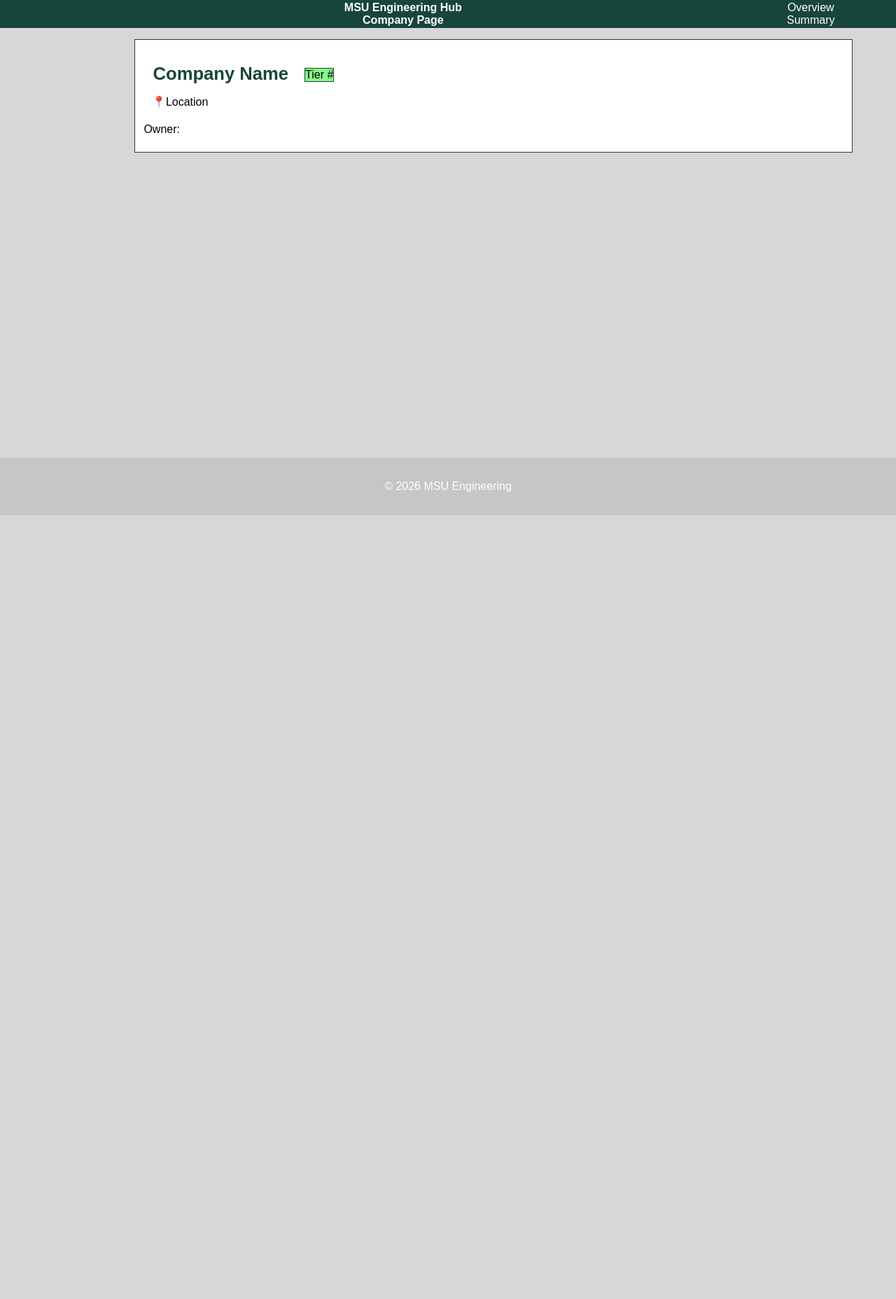
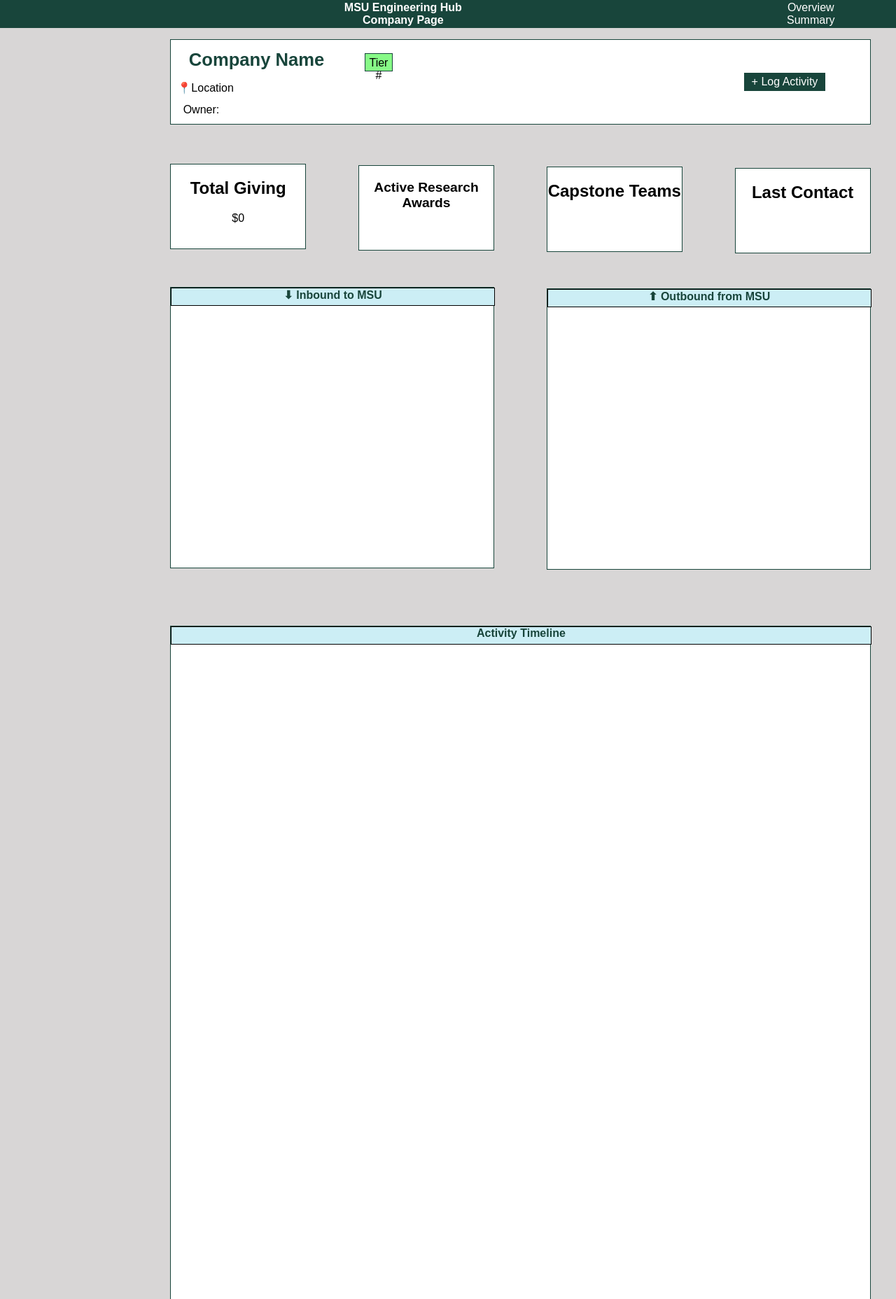
Before and after one commit to sungodemk/msu-engineering-engagement-hub, a Flask app: page /company in a window 1280 px wide. Shown: the part 64-1920 px from the top of the page at 70% size. Before the commit the page ends 800 px from the top, so only its background shows below. Run offline with Flask 3, Linux system fonts and the light colour scheme.

Commit message:
Added more feature boxes into Company Page

```diff
--- a/static/css/company_page.css
+++ b/static/css/company_page.css
@@ -9,11 +9,11 @@ body {
 }
 
 .title_box {
-    width: 70vw;
-    height: 20vh;
+    width: 68vw;
+    height: 15vh;
     position: relative;
     top: 2vh;
-    left: 15vw;
+    left: 19vw;
 
     background-color: white;
     color: #18453B;
@@ -40,14 +40,16 @@ body {
     color: black;
     position: relative;
     top: 1vh;
-    right: 32vw;
+    right: 27vw;
 }
 
 .tier_box {
+    width: 3vw;
+    height: 3vh;
     background-color: rgb(135, 250, 135);
     position: relative;
-    top: -3.8vh;
-    right: 35vw;
+    top: -3.5vh;
+    right: 20vw;
     border: 0.01vw solid #18453B;
 }
 
@@ -55,12 +57,158 @@ body {
     font-size: 1.0em;
     color: black;
     position: relative;
+    top: 0.5vh;
+    text-align: center;
 }
 
 .owner {
     font-size: 1.0em;
     color: black;
     position: relative;
-    top: 6vh;
-    right: 70vw;
+    top: 5vh;
+    right: 51vw;
 }
+
+
+
+.log_ac_box {
+    height: 2vw;
+    width: 9vw;
+    background-color: #18453B;
+    color: white;
+    position: relative;
+    border: 0.05vw solid #18453B;
+    text-align: center;
+    font-size: 1.0em;
+}
+
+.total_giving_box {
+    width: 15vw;
+    height: 15vh;
+    background-color: white;
+    color: black;
+    font-size: 1.0em;
+    text-align: center;
+    position: relative;
+    top: 9vh;
+    left: 19vw;
+    border: 0.01vw solid #18453B;
+}
+
+.total_giving_amount {
+    font-size: 1.0em;
+    text-align: center;
+    color: black;
+    position: relative;
+}
+
+.award_box {
+    width: 15vw;
+    height: 15vh;
+    background-color: white;
+    position: relative;
+    top: -6vh;
+    left: 40vw;
+    border: 0.01vw solid #18453B;
+}
+
+.award_text {
+    font-size: 1.2em;
+    color: black;
+    text-align: center;
+    position: relative;
+    top: 2.5vh;
+    font-weight: bold;
+}
+
+.caps_team_box {
+    width: 15vw;
+    height: 15vh;
+    background-color: white;
+    color: black;
+    text-align: center;
+    font-size: 1.0em;
+    position: relative;
+    top: -21vh;
+    left: 61vw;
+    border: 0.01vw solid #18453B;
+}
+
+.last_contact_box {
+    width: 15vw;
+    height: 15vh;
+    background-color: white;
+    color: black;
+    text-align: center;
+    font-size: 1.0em;
+    position: relative;
+    top: -36vh;
+    left: 82vw;
+    border: 0.01vw solid #18453B;
+}
+
+.inbound_box {
+    background-color: white;
+    width: 36vw;
+    height: 50vh;
+    position: relative;
+    top: -30vh;
+    left: 19vw;
+    border: 0.01vw solid #18453B;
+}
+
+.inbound_title_box {
+    height: 3vh;
+    width: 36vw;
+    font-size: 1.0em;
+    background-color: rgb(204, 238, 245);
+    color: #18453B;
+    text-align: center;
+    font-weight: bold;
+    position: relative;
+    border: 0.01vw solid black;
+}
+
+.outbound_box {
+    background-color: white;
+    width: 36vw;
+    height: 50vh;
+    position: relative;
+    top: -80vh;
+    left: 61vw;
+    border: 0.01vw solid #18453B;
+}
+
+.outbound_title_box {
+    height: 3vh;
+    width: 36vw;
+    font-size: 1.0em;
+    background-color: rgb(204, 238, 245);
+    color: #18453B;
+    text-align: center;
+    font-weight: bold;
+    position: relative;
+    border: 0.01vw solid black;
+}
+
+.activity_box {
+    width: 78vw;
+    height: 150vh;
+    background-color: white;
+    position: relative;
+    top: -70vh;
+    left: 19vw;
+    border: 0.01vw solid #18453B;
+}
+
+.activity_title {
+    width: 78vw;
+    height: 3vh;
+    background-color: rgb(204, 238, 245);
+    font-size: 1.0em;
+    color: #18453B;
+    text-align: center;
+    font-weight: bold;
+    position: relative;
+    border: 0.01vw solid black;
+}
--- a/templates/company_page/company_page.html
+++ b/templates/company_page/company_page.html
@@ -28,6 +28,31 @@
         <div class="tier_text">Tier #</div>
     </div>
     <div class="owner">Owner: </div>
+    <button class="log_ac_box">
+        <span>+ Log Activity</span>
+    </button>
+</div>
+<div class="total_giving_box">
+    <h2>Total Giving</h2>
+    <div class="total_giving_amount">$0</div>
+</div>
+<div class="award_box">
+    <div class="award_text">Active Research Awards</div>
+</div>
+<div class="caps_team_box">
+    <h2>Capstone Teams</h2>
+</div>
+<div class="last_contact_box">
+    <h2>Last Contact</h2>
+</div>
+<div class="inbound_box">
+    <div class="inbound_title_box">⬇ Inbound to MSU</div>
+</div>
+<div class="outbound_box">
+    <div class="outbound_title_box">⬆ Outbound from MSU</div>
+</div>
+<div class="activity_box">
+    <div class="activity_title">Activity Timeline</div>
 </div>
 <body>
 </body>
```
